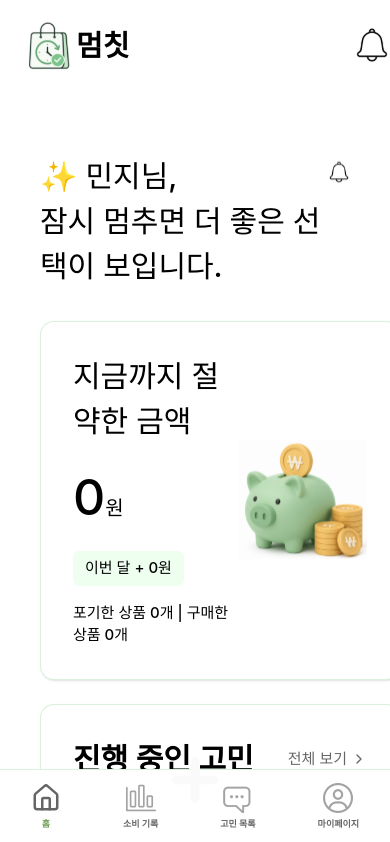
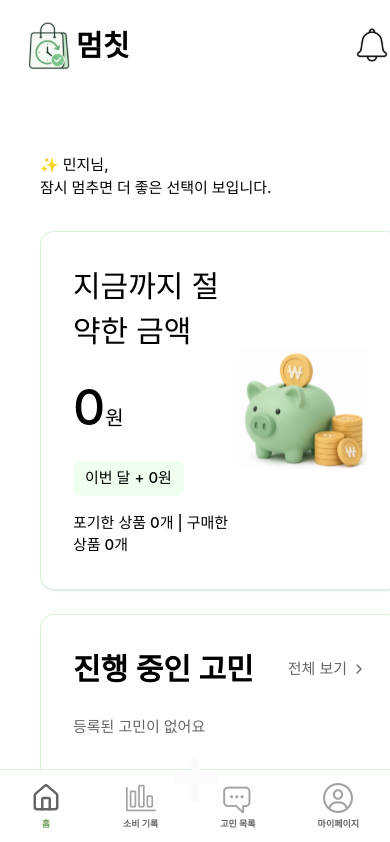
Before and after one commit to ParkSungju01/think24, a React (Vite) app: page / in a window 390 px wide. Shown: the top 842 px of the page. Built offline with nearby package versions, Linux system fonts and the light colour scheme.

Commit message:
style: HomeHeader 모바일 반응형 스타일 적용
인사말 텍스트 크기를 모바일 실측값(15px)으로 조정하고, 알림 벨은
MobileTopBar와 중복되지 않도록 lg 이상에서만 노출한다.

```diff
--- a/src/pages/Home/components/HomeHeader.tsx
+++ b/src/pages/Home/components/HomeHeader.tsx
@@ -7,12 +7,15 @@ interface HomeHeaderProps {
 export function HomeHeader({ userName }: HomeHeaderProps) {
   return (
     <div className="flex items-start justify-between">
-      <p className="text-[30px] font-medium text-black">
+      <p className="text-[15px] font-medium text-black lg:text-[30px]">
         ✨ {userName}님,
         <br />
         잠시 멈추면 더 좋은 선택이 보입니다.
       </p>
-      <NotificationBell />
+      {/* 확인 완료: 모바일에서는 MobileTopBar의 벨만 노출(중복 방지) */}
+      <div className="hidden lg:flex">
+        <NotificationBell />
+      </div>
     </div>
   );
 }
```
